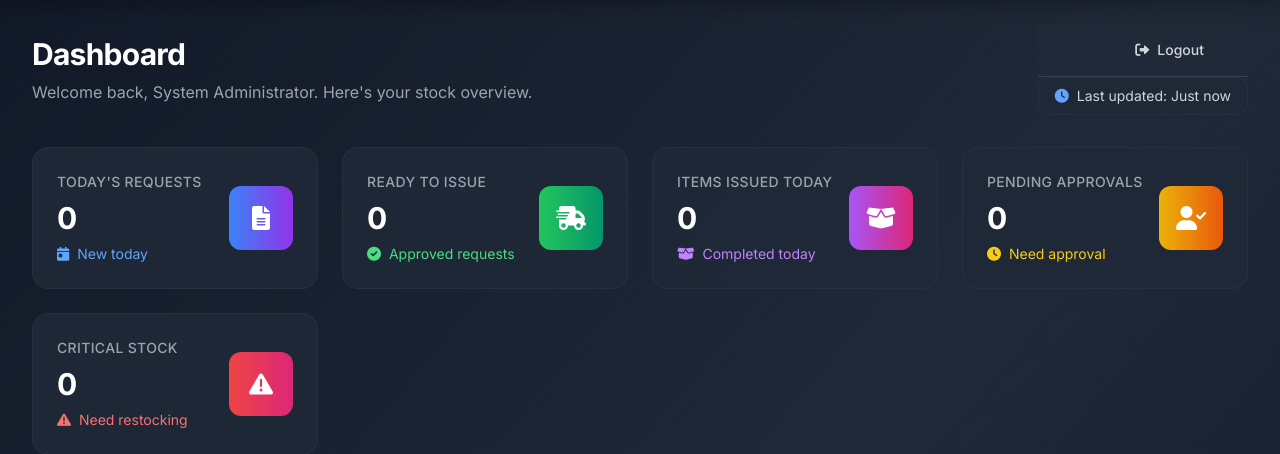
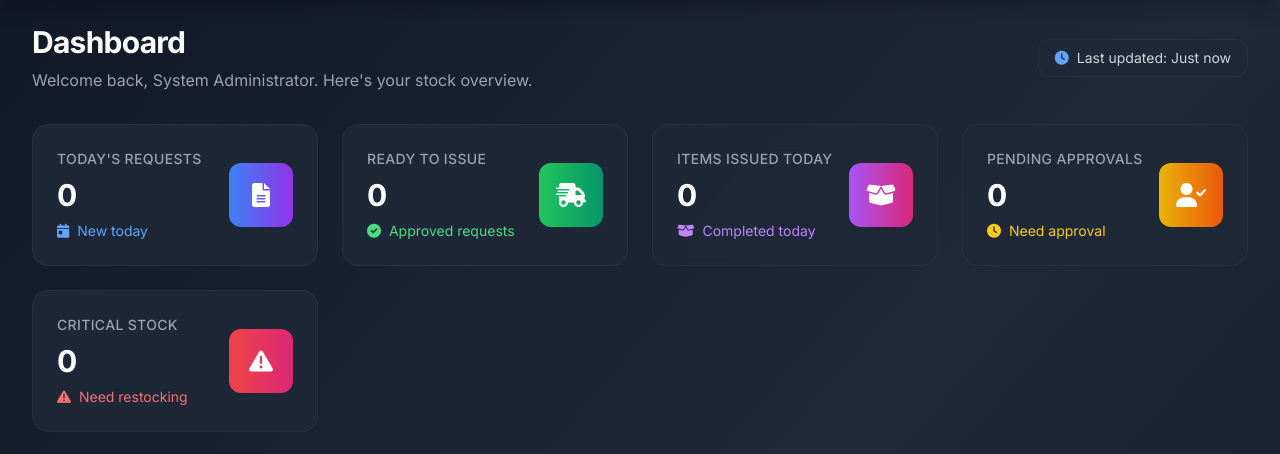
Before and after one commit to Ashmit12092000/icl, a Flask app: template templates/dashboard.html in a window 1280 px wide; the page is wider, and only the part inside the window is pictured. Shown: the part 65-519 px from the top of that part. Run offline with Flask 3, Linux system fonts and the light colour scheme; the template is opened without the code that fills it, so the values that code supplies are empty; a user stored in the database is signed in; parts of the project's set-up code (start-up, migrations or seed data) failed here and were passed over; some libraries are stand-ins or nearby versions.

Commit message:
Update dashboard.html

```diff
--- a/templates/dashboard.html
+++ b/templates/dashboard.html
@@ -11,24 +11,12 @@
             <p class="text-gray-400">Welcome back, {{ current_user.full_name }}. Here's your stock overview.</p>
         </div>
         <div class="mt-4 lg:mt-0">
-            {% if current_user.role.value == 'superadmin' %}
-            <div class="bg-gray-800 border-b border-gray-700">
-                <div class="max-w-7xl mx-auto px-4 sm:px-6 lg:px-8">
-                    <div class="flex justify-end py-2">
-                        <a href="{{ url_for('auth.logout') }}" class="inline-flex items-center px-3 py-2 text-sm font-medium text-gray-300 hover:text-white hover:bg-gray-700 rounded-md transition-all duration-200">
-                            <i class="fas fa-sign-out-alt mr-2"></i>Logout
-                        </a>
-                    </div>
-                </div>
-            </div>
-            {% endif %}
             <div class="glass-effect rounded-xl px-4 py-2">
                 <div class="flex items-center space-x-2 text-sm">
                     <i class="fas fa-clock text-blue-400"></i>
                     <span class="text-gray-300">Last updated: <span class="timestamp">{{ last_updated or 'Just now' }}</span></span>
                 </div>
             </div>
-
         </div>
     </div>
 
```
